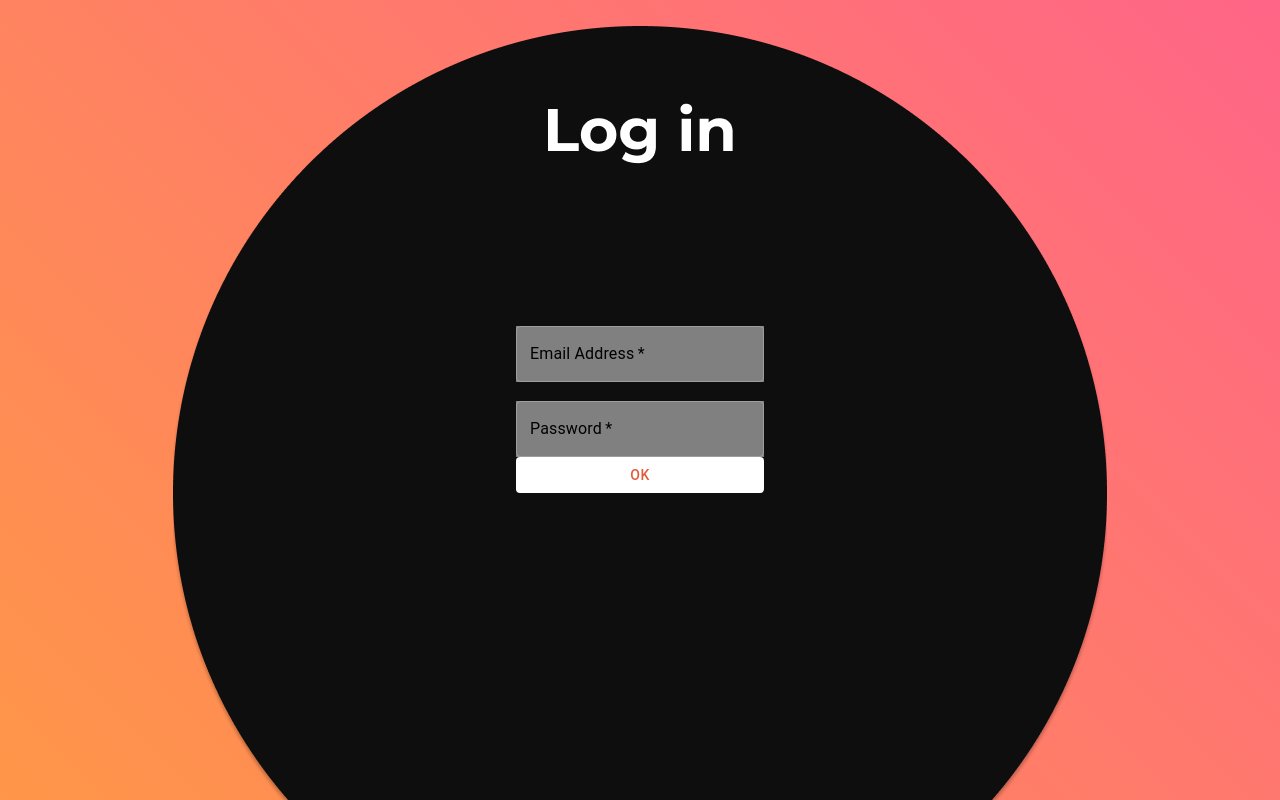
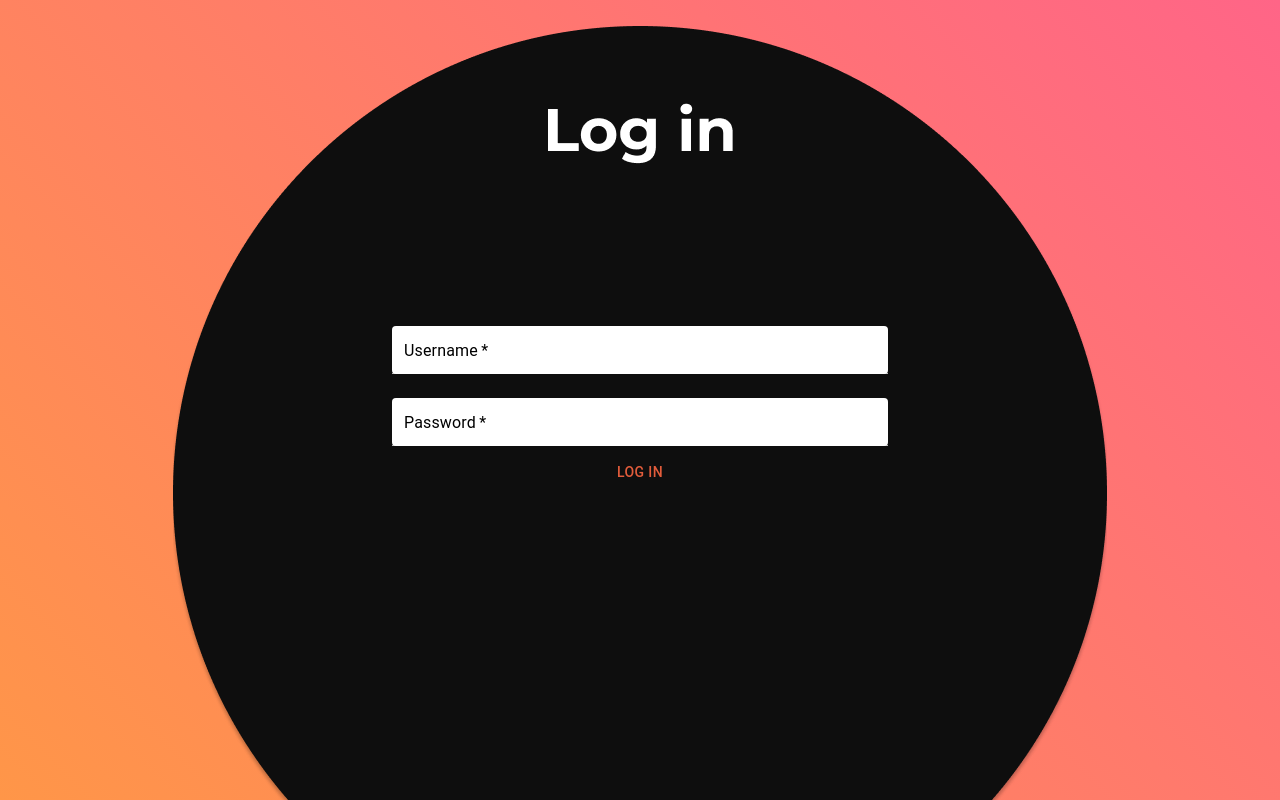
Before and after one commit to jsrzic/MyVinylCollection, a React (Create React App) app in the folder frontend/: page /login in a window 1280 px wide. Built offline with nearby package versions, Linux system fonts and the light colour scheme.

Commit message:
Fix login

```diff
--- a/frontend/src/index.css
+++ b/frontend/src/index.css
@@ -64,3 +64,11 @@ code {
 ::-webkit-scrollbar-thumb:hover {
   background: #555;
 }
+
+/* Change the white to any color */
+input:-webkit-autofill,
+input:-webkit-autofill:hover,
+input:-webkit-autofill:focus,
+input:-webkit-autofill:active{
+  -webkit-box-shadow: 0 0 0 30px #312f2f inset !important;
+}
--- a/frontend/src/pages/LogInPage.jsx
+++ b/frontend/src/pages/LogInPage.jsx
@@ -1,9 +1,10 @@
 import React from "react";
 import { pageStyle } from "../styles/globalStyles";
 import logoImg from "../assets/login.png";
-import { Formik, Form } from "formik";
+import { Formik } from "formik";
 import Button from "@mui/material/Button";
-import TextField from "@mui/material/TextField";
+
+import Form from "../components/Form";
 
 function LogInPage() {
   const loginPageStyle = {
@@ -17,6 +18,7 @@ function LogInPage() {
     position: "absolute",
     bottom: "-20%",
     animation: "floatUp 1s",
+    zIndex: 0,
   };
 
   const formStyle = {
@@ -26,54 +28,56 @@ function LogInPage() {
     flexDirection: "column",
   };
 
-  const textFieldStyle = {
-    backgroundColor: "grey",
+  const btnStyle = {
+    width: "50%",
+    margin: "auto",
   };
 
-  const btnStyle = {
-    backgroundColor: "white",
-  };
-  const labelStyle = {
-    color: "white",
-  };
   return (
     <div style={{ ...pageStyle, ...loginPageStyle }}>
       <img src={logoImg} style={imageStyle} alt="login_image" />
-
       <Formik
-        initialValues={{ email: "", password: "" }}
+        initialValues={{ username: "", password: "" }}
         onSubmit={(values) => {
-          console.log(values);
-        }}
-        validate={(values) => {
-          const errors = {};
-          if (!values.email) errors.email = "Required";
-          else if (!values.password) errors.password = "Required";
-          return errors;
+          const requestOptions = {
+            method: "POST",
+            headers: { "Content-Type": "application/json" },
+            body: JSON.stringify({ ...values }, null, 2),
+          };
+          fetch("http://localhost:8080/users/login", requestOptions)
+            .then((response) => {
+              console.log(response.json());
+            })
+            .catch((err) => {
+              console.log(err);
+            });
         }}
       >
+        {(formik) => {
+          return (
             <Form style={formStyle}>
-          <label style={labelStyle}>E-mail</label>
-          <TextField
+              <Form.Row
+                label="Username"
+                type="text"
+                value={formik.values.username}
+                name="username"
+                onChange={formik.handleChange}
                 required
-            id="email"
-            label="Email Address"
-            name="email"
-            style={textFieldStyle}
               />
-          <label style={labelStyle}>Password</label>
-          <TextField
-            required
-            name="password"
+              <Form.Row
                 label="Password"
                 type="password"
-            id="password"
-            style={textFieldStyle}
+                value={formik.values.password}
+                name="password"
+                onChange={formik.handleChange}
+                required
               />
-          <Button type="submit" style={btnStyle}>
-            OK
+              <Button onClick={formik.handleSubmit} style={btnStyle}>
+                Log in
               </Button>
             </Form>
+          );
+        }}
       </Formik>
     </div>
   );
```
Lines whose indentation alone changed are shown as unchanged.
